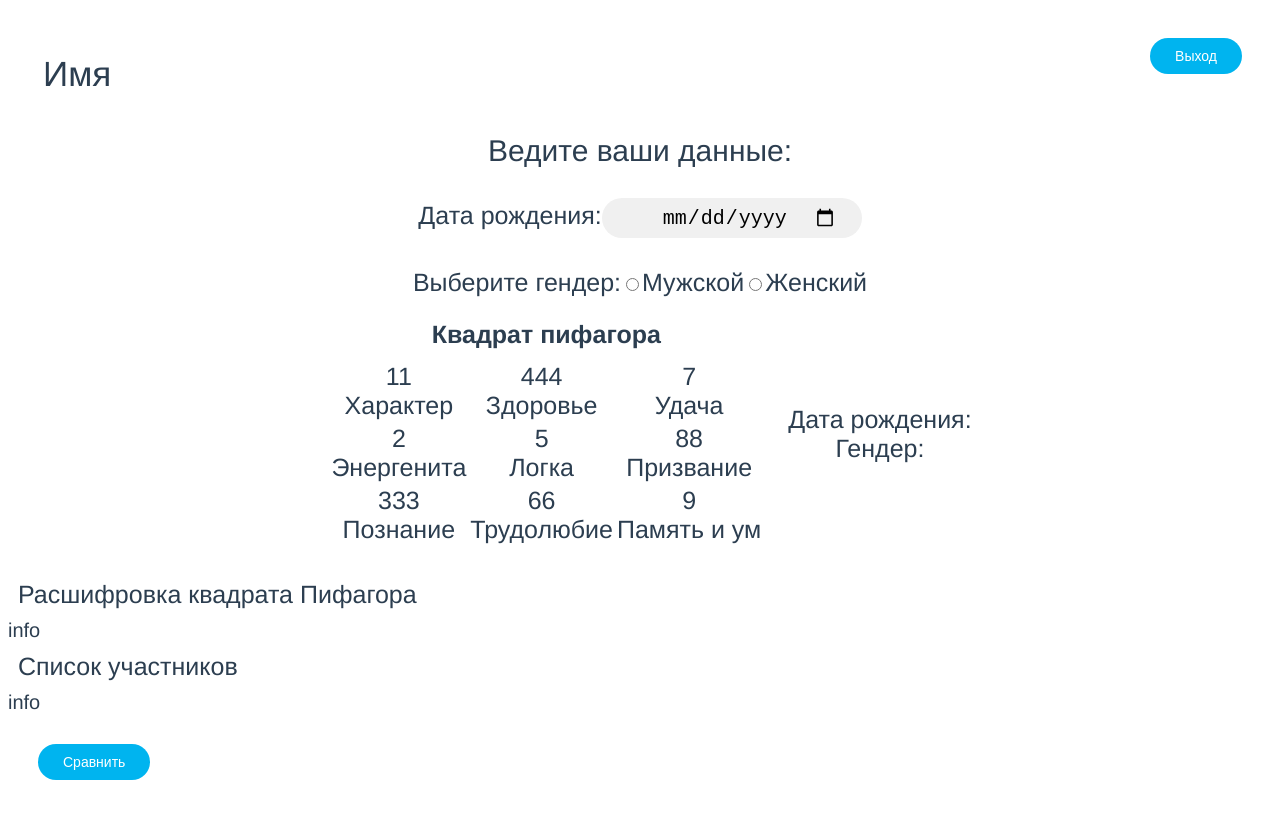
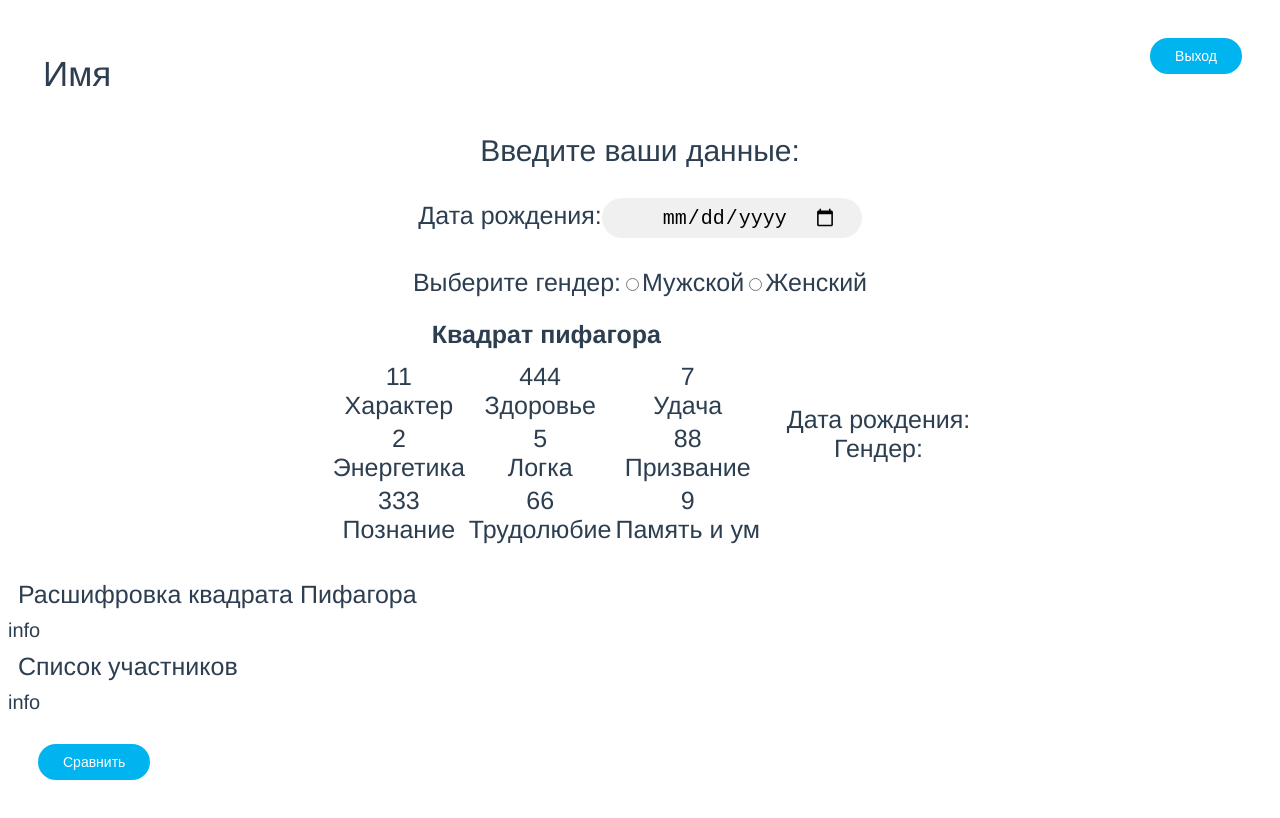
Before and after one commit to call-him-for-coffee/psycho-matrix, a Vue app in the folder vueproject/: page /about in a window 1280 px wide. Built offline with nearby package versions, Linux system fonts and the light colour scheme.

Commit message:
fix typos

```diff
--- a/vueproject/src/views/AboutView.vue
+++ b/vueproject/src/views/AboutView.vue
@@ -7,7 +7,7 @@
   </div>
 
     <div class="InputData">
-      <div class="title2">Ведите ваши данные:</div>
+      <div class="title2">Введите ваши данные:</div>
       <div>
         <label for="birthday" class="bd">Дата рождения:</label>
         <input type="date" class="form-control" id="birthday" v-model="birthday">
@@ -34,7 +34,7 @@
                 <td><div>11</div><div>Характер</div></td><td><div>444</div><div>Здоровье</div></td><td><div>7</div><div>Удача</div></td>
               </tr>
               <tr>
-                <td><div>2</div><div>Энергенита</div></td><td><div>5</div><div>Логка</div></td><td><div>88</div><div>Призвание</div></td>
+                <td><div>2</div><div>Энергетика</div></td><td><div>5</div><div>Логка</div></td><td><div>88</div><div>Призвание</div></td>
               </tr>
               <tr>
                 <td><div>333</div><div>Познание</div></td><td><div>66</div><div>Трудолюбие</div></td><td><div>9</div><div>Память и ум</div></td>
```
